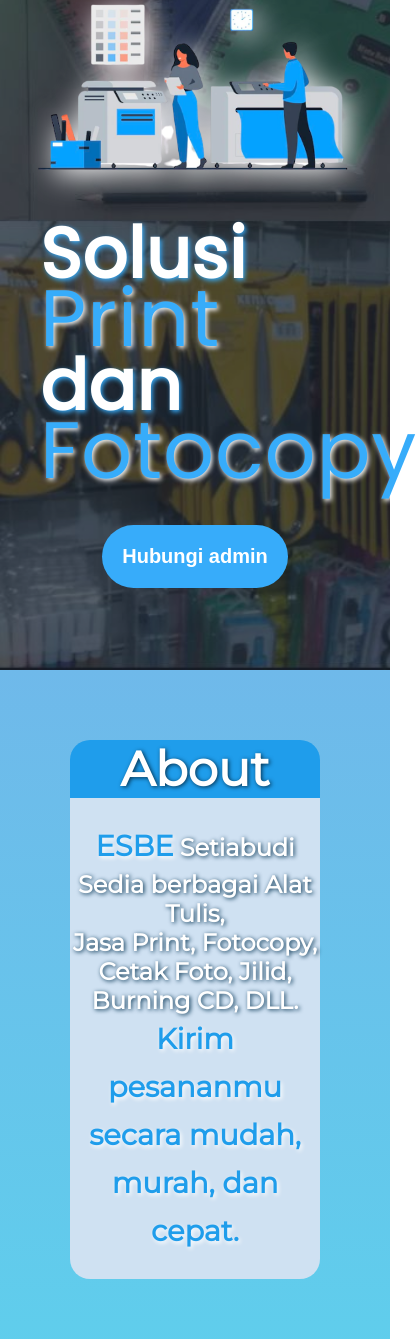
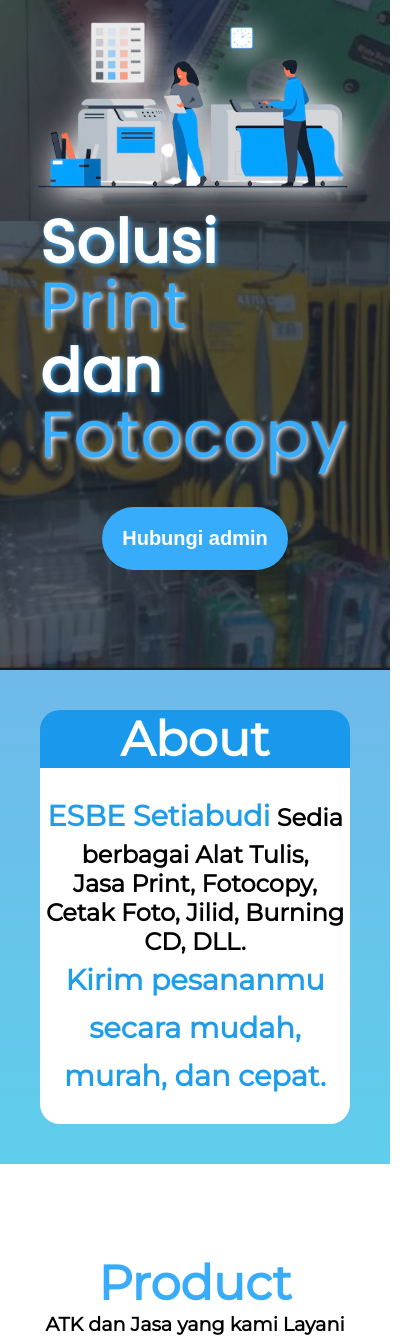
Before and after one commit to nopwal/esbe-fotocopy, a plain HTML site: page index.html in a window 390 px wide. Shown: the part 174-1513 px from the top of the page, 417 px wide, since content can reach past the window. Drawn offline with Linux system fonts and the light colour scheme.

Commit message:
commitan ke dua

```diff
--- a/index.html
+++ b/index.html
@@ -58,7 +58,7 @@
         <div class="container">
           <h1>About</h1>
           <p>
-            <span>ESBE</span> Setiabudi Sedia berbagai Alat Tulis, <br> Jasa Print, Fotocopy, Cetak Foto, Jilid, Burning CD, DLL.<br>
+            <span>ESBE Setiabudi</span> Sedia berbagai Alat Tulis, <br> Jasa Print, Fotocopy, Cetak Foto, Jilid, Burning CD, DLL.<br>
             <span>Kirim pesananmu secara mudah, murah, dan cepat.</span>
           </p>
         </div>
--- a/style.css
+++ b/style.css
@@ -52,10 +52,10 @@
 }
 
 nav .button{
-    font-size: 20px;
+    font-size: 19px;
     font-weight: 900;
     margin: 0 5%;
-    padding: 10px 20px;
+    padding: 7px 15px;
     color: white;
     background-color: #37acfa;
     border: none;
@@ -130,11 +130,12 @@
     }
 
     #home .text-item h1{
-        font-size: 70px !important;
+        font-size: 60px !important;
+        padding-top: 0px !important;
     }
 
     #home .text-item span{
-        font-size: 80px !important;
+        font-size: 65px !important;
     }
 
     #home .text-item p{
@@ -261,11 +262,12 @@
 
 #about .container{
     text-align: center;
+    padding: 5px;
     width: 100%;
     height: 100%;
-    margin: 70px;
+    margin: 35px;
     color: white;
-    text-shadow: 1.3px 1.3px 4px#043250;
+    /* text-shadow: 1.3px 1.3px 4px#043250; */
     font-weight: 700;
 }
 
@@ -273,13 +275,14 @@
     font-size: 3rem;
     border-top-left-radius: 20px;
     border-top-right-radius: 20px;
-    background-color: #1f9deb;
+    background-color: #1a98ec;
 }
 
 #about p{
+    color: black;
     padding: 24px 0;
     font-size: 1.5rem;
-    background-color: #cfe1f2;
+    background-color: white;
     border-bottom-left-radius: 20px;
     border-bottom-right-radius: 20px;
 }
```
